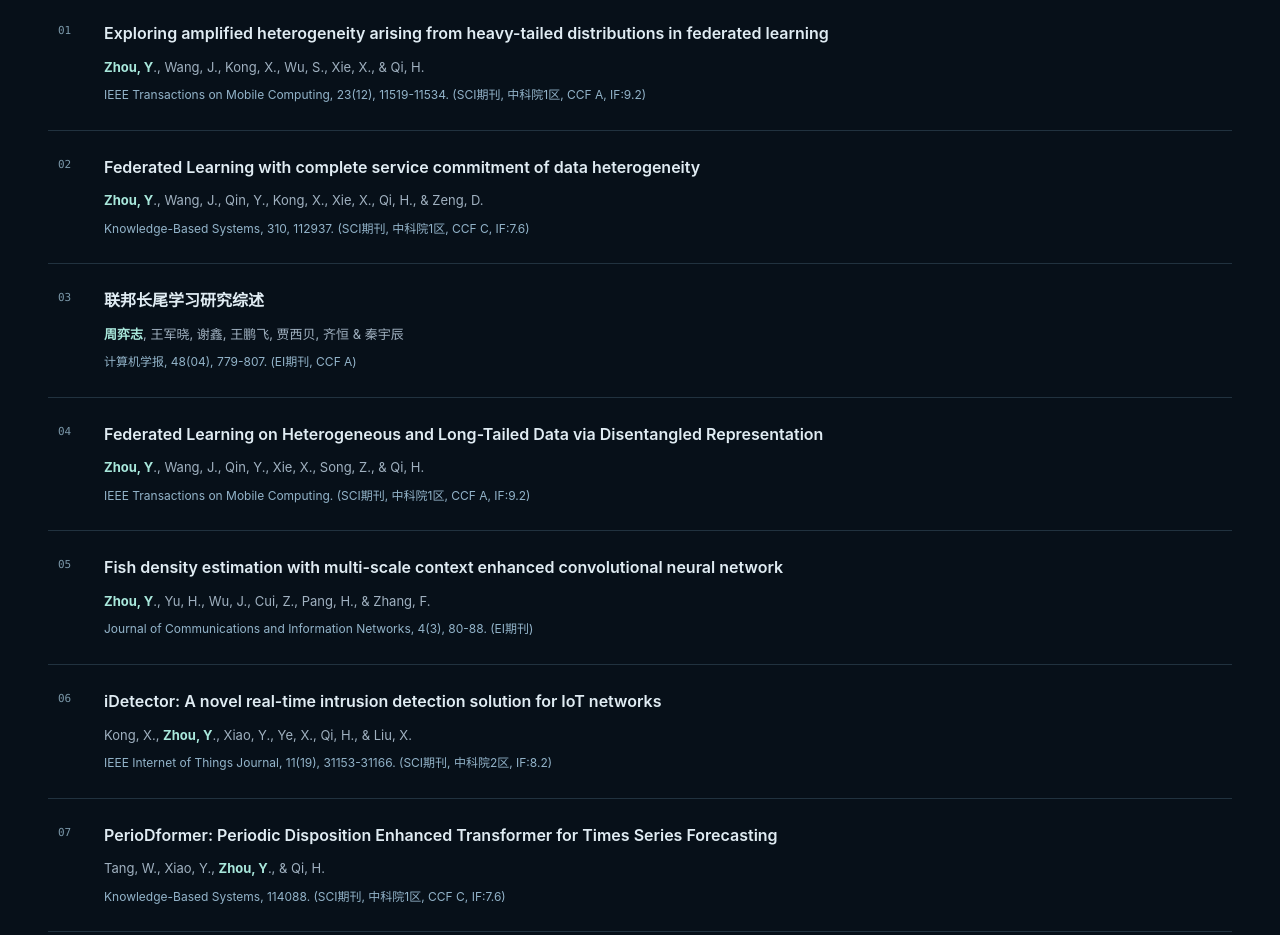
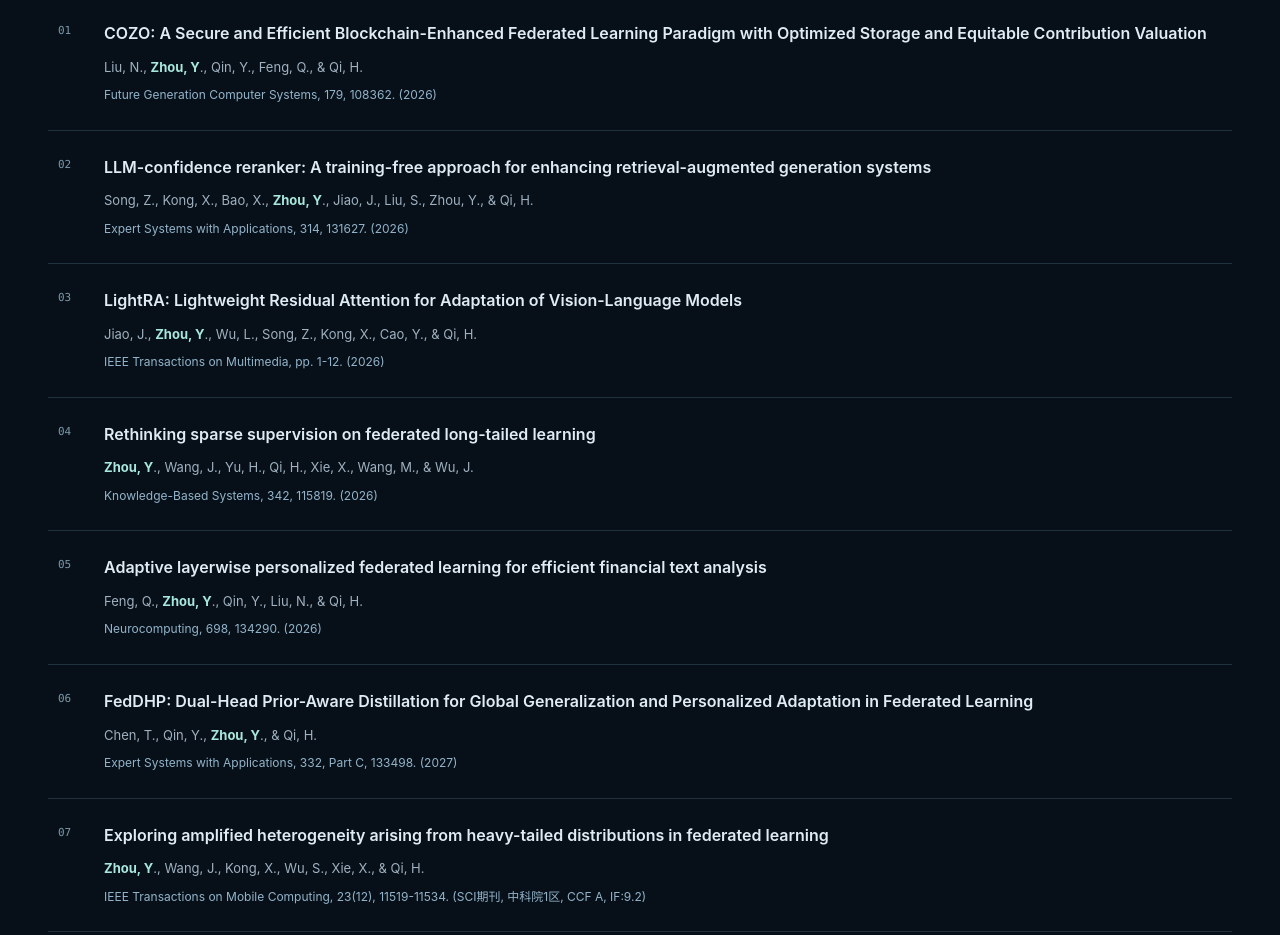
Before and after one commit to timohaha/timohaha.github.io, a plain HTML site: page index.html in a window 1280 px wide. Shown: the part 2408-3343 px from the top of the page. Drawn offline with Linux system fonts and the light colour scheme.

Commit message:
Add seven publications with verified bibliographic details
Add six journal papers and one CVPR 2026 paper, preserving the existing publication layout and author emphasis. Link each new title to its DOI or official proceedings.

```diff
--- a/index.html
+++ b/index.html
@@ -293,6 +293,42 @@
               <h3>期刊论文</h3>
 
               <div class="publication-item">
+                <div class="publication-title"><a href="https://doi.org/10.1016/j.future.2025.108362">COZO: A Secure and Efficient Blockchain-Enhanced Federated Learning Paradigm with Optimized Storage and Equitable Contribution Valuation</a></div>
+                <div class="publication-authors">Liu, N., <strong>Zhou, Y</strong>., Qin, Y., Feng, Q., &amp; Qi, H.</div>
+                <div class="publication-venue">Future Generation Computer Systems, 179, 108362. (2026)</div>
+              </div>
+
+              <div class="publication-item">
+                <div class="publication-title"><a href="https://doi.org/10.1016/j.eswa.2026.131627">LLM-confidence reranker: A training-free approach for enhancing retrieval-augmented generation systems</a></div>
+                <div class="publication-authors">Song, Z., Kong, X., Bao, X., <strong>Zhou, Y</strong>., Jiao, J., Liu, S., Zhou, Y., &amp; Qi, H.</div>
+                <div class="publication-venue">Expert Systems with Applications, 314, 131627. (2026)</div>
+              </div>
+
+              <div class="publication-item">
+                <div class="publication-title"><a href="https://doi.org/10.1109/TMM.2026.3676654">LightRA: Lightweight Residual Attention for Adaptation of Vision-Language Models</a></div>
+                <div class="publication-authors">Jiao, J., <strong>Zhou, Y</strong>., Wu, L., Song, Z., Kong, X., Cao, Y., &amp; Qi, H.</div>
+                <div class="publication-venue">IEEE Transactions on Multimedia, pp. 1-12. (2026)</div>
+              </div>
+
+              <div class="publication-item">
+                <div class="publication-title"><a href="https://doi.org/10.1016/j.knosys.2026.115819">Rethinking sparse supervision on federated long-tailed learning</a></div>
+                <div class="publication-authors"><strong>Zhou, Y</strong>., Wang, J., Yu, H., Qi, H., Xie, X., Wang, M., &amp; Wu, J.</div>
+                <div class="publication-venue">Knowledge-Based Systems, 342, 115819. (2026)</div>
+              </div>
+
+              <div class="publication-item">
+                <div class="publication-title"><a href="https://doi.org/10.1016/j.neucom.2026.134290">Adaptive layerwise personalized federated learning for efficient financial text analysis</a></div>
+                <div class="publication-authors">Feng, Q., <strong>Zhou, Y</strong>., Qin, Y., Liu, N., &amp; Qi, H.</div>
+                <div class="publication-venue">Neurocomputing, 698, 134290. (2026)</div>
+              </div>
+
+              <div class="publication-item">
+                <div class="publication-title"><a href="https://doi.org/10.1016/j.eswa.2026.133498">FedDHP: Dual-Head Prior-Aware Distillation for Global Generalization and Personalized Adaptation in Federated Learning</a></div>
+                <div class="publication-authors">Chen, T., Qin, Y., <strong>Zhou, Y</strong>., &amp; Qi, H.</div>
+                <div class="publication-venue">Expert Systems with Applications, 332, Part C, 133498. (2027)</div>
+              </div>
+
+              <div class="publication-item">
                 <div class="publication-title">
                   Exploring amplified heterogeneity arising from heavy-tailed
                   distributions in federated learning
@@ -408,6 +444,12 @@
             </div>
             <div class="publication-list" data-category="conference">
               <h3>会议论文</h3>
+
+              <div class="publication-item">
+                <div class="publication-title"><a href="https://openaccess.thecvf.com/content/CVPR2026/html/Qin_FedCART_Tackling_Long-Tailed_Distributions_in_Federated_Adversarial_Training_via_Classifier_CVPR_2026_paper.html">FedCART: Tackling Long-Tailed Distributions in Federated Adversarial Training via Classifier Refinement</a></div>
+                <div class="publication-authors">Qin, Y., <strong>Zhou, Y</strong>., Wang, J., Xie, X., &amp; Qi, H.</div>
+                <div class="publication-venue">Proceedings of the IEEE/CVF Conference on Computer Vision and Pattern Recognition (CVPR), pp. 24557-24566. (2026)</div>
+              </div>
 
               <div class="publication-item">
                 <div class="publication-title">
```
